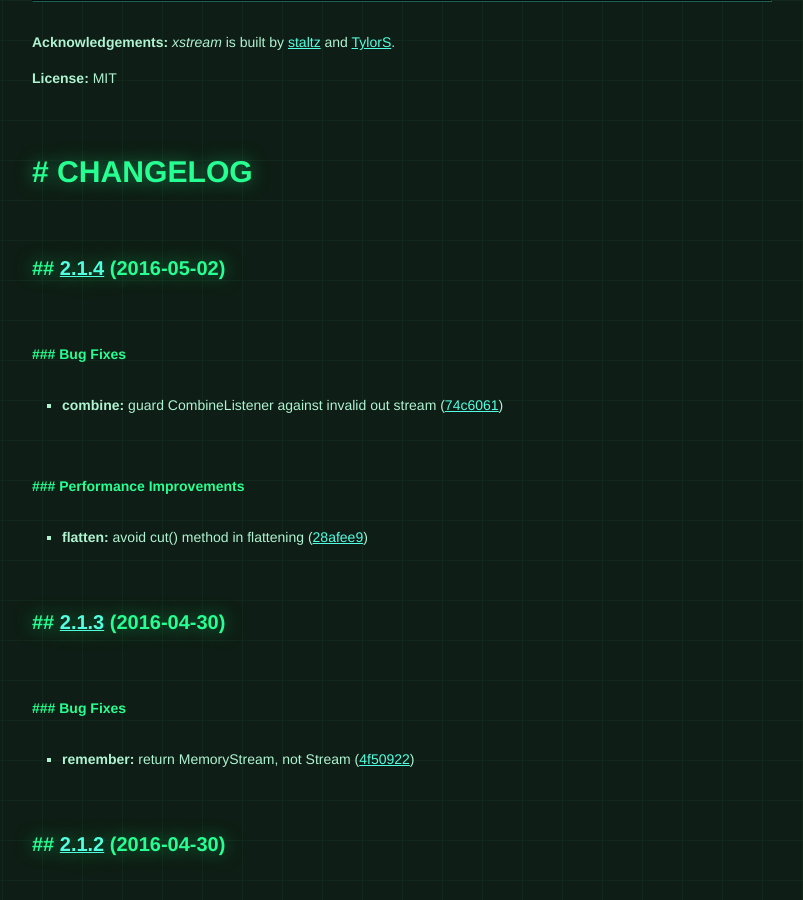
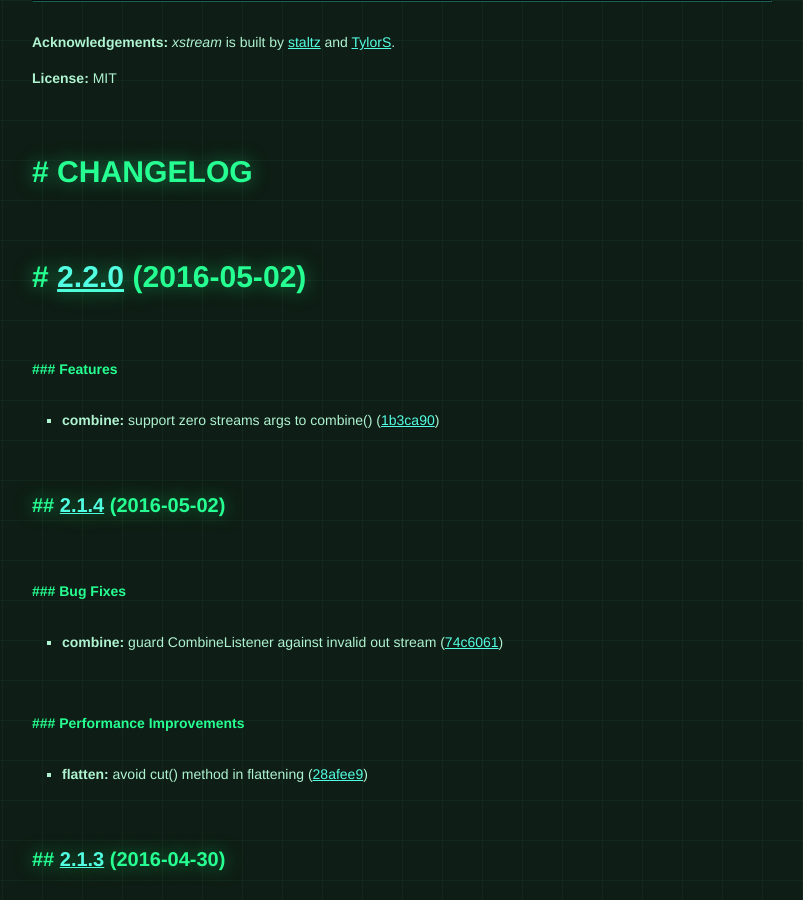
Before and after one commit to staltz/xstream, a Jekyll site: the page built from index.html, in a window 1280 px wide and 900 px high, scrolled down 24842 px. Shown: the whole window, without its empty margins (238-1041 px from the left). Built offline with Jekyll 4.4.1, drawn with Linux system fonts in a browser that asks for light colours; some web fonts are replaced.

Commit message:
update site

```diff
--- a/_includes/content.md
+++ b/_includes/content.md
@@ -989,6 +989,16 @@ A: Read this [blog post](http://staltz.com/why-we-built-xstream.html) on the top
 **License:** MIT
 
 # CHANGELOG
+<a name="2.2.0"></a>
+# [2.2.0](https://github.com/staltz/xstream/compare/v2.1.4...v2.2.0) (2016-05-02)
+
+
+### Features
+
+* **combine:** support zero streams args to combine() ([1b3ca90](https://github.com/staltz/xstream/commit/1b3ca90))
+
+
+
 <a name="2.1.4"></a>
 ## [2.1.4](https://github.com/staltz/xstream/compare/v2.1.3...v2.1.4) (2016-05-02)
 
```
